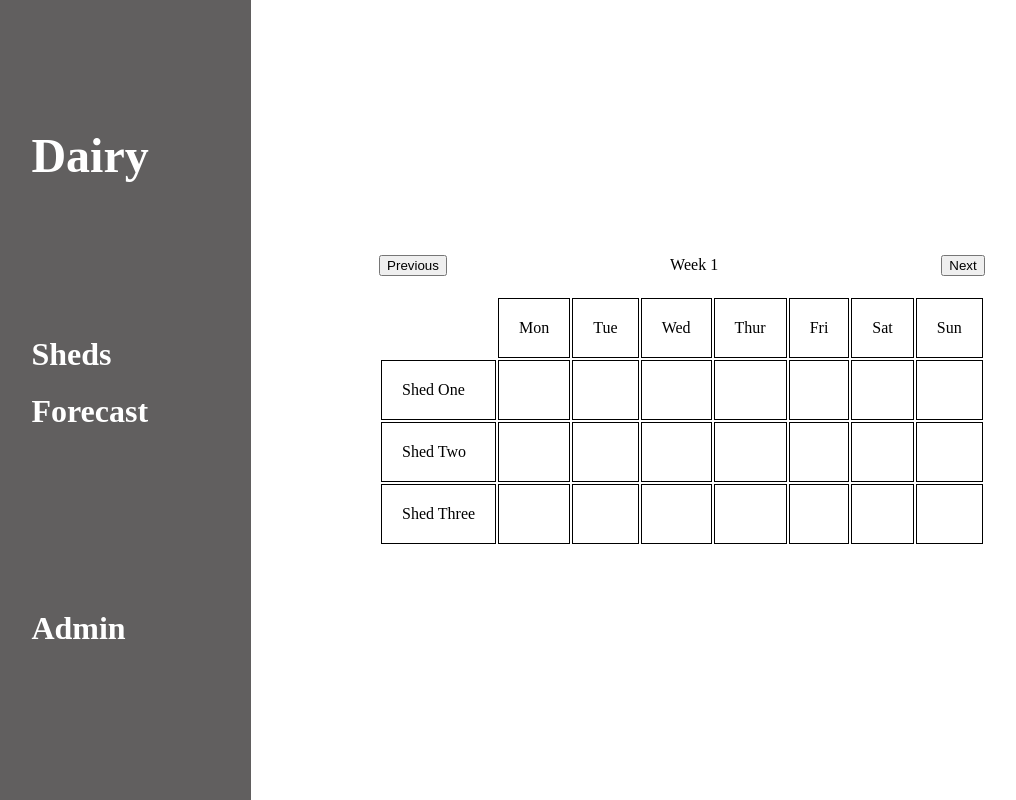
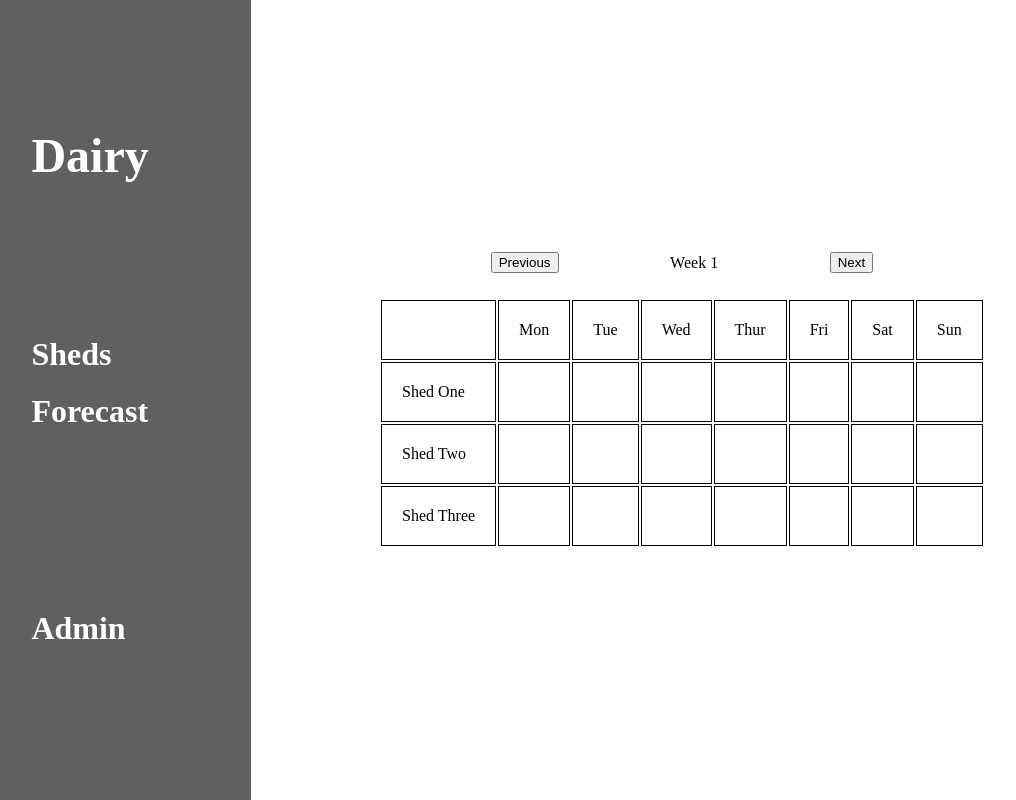
Before and after one commit to nxoo/Dairy-Farm, a plain HTML site: page index.html in a window 1280 px wide. Shown: the whole page, without its empty margins (71-1087 px from the left). Drawn offline with Linux system fonts and the light colour scheme.

Commit message:
redesigned week navigator

```diff
--- a/Styles/styles.css
+++ b/Styles/styles.css
@@ -49,14 +49,11 @@ td {
     padding: 20px;
     border: 1px solid black;
 }
-#border-none {
-    border: none;
-}
 .week-navigator {
     display: flex;
-    justify-content: space-between;
+    justify-content: space-evenly;
     align-items: center;
-    margin-bottom: 20px;
+    margin-bottom: 25px;
 }
 
 @media (max-width: 576px) {
--- a/index.html
+++ b/index.html
@@ -33,7 +33,7 @@
         <div id="sheds">
             <table>
                 <tr>
-                    <td id="border-none"></td>
+                    <td></td>
                     <td>Mon</td>
                     <td>Tue</td>
                     <td>Wed</td>
```
